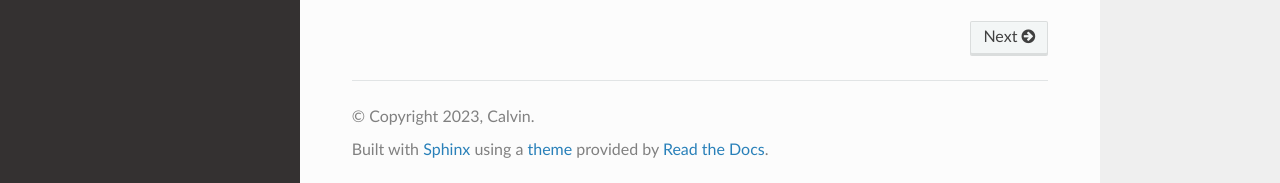
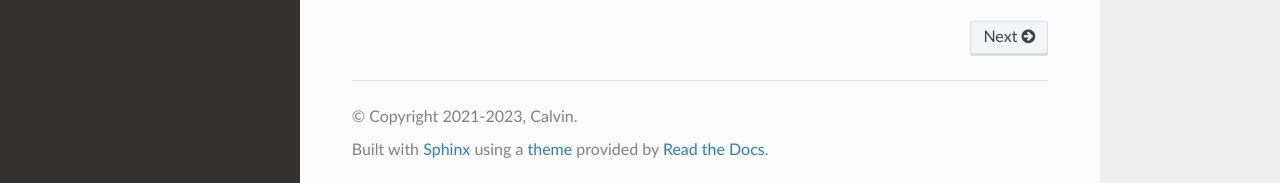
Before and after one commit to zx80/flask-simple-auth, a Sphinx documentation site: the page built from docs/index.rst, in a window 1280 px wide and 900 px high, scrolled down 5663 px. Shown: the part 714-897 px from the top of the window. Built offline with Sphinx 7.4.7 and the Read the Docs theme 2.0.0, drawn with Linux system fonts in a browser that asks for light colours; pages that are not in the unit, such as notebooks, are missing from menus.

Commit message:
update copyright years

```diff
--- a/docs/conf.py
+++ b/docs/conf.py
@@ -8,7 +8,7 @@
 # https://www.sphinx-doc.org/en/master/usage/configuration.html#project-information
 
 project = "FlaskSimpleAuth"
-copyright = "2023, Calvin"
+copyright = "2021-2023, Calvin"
 author = "Calvin"
 
 from importlib.metadata import version as pkg_version
```
